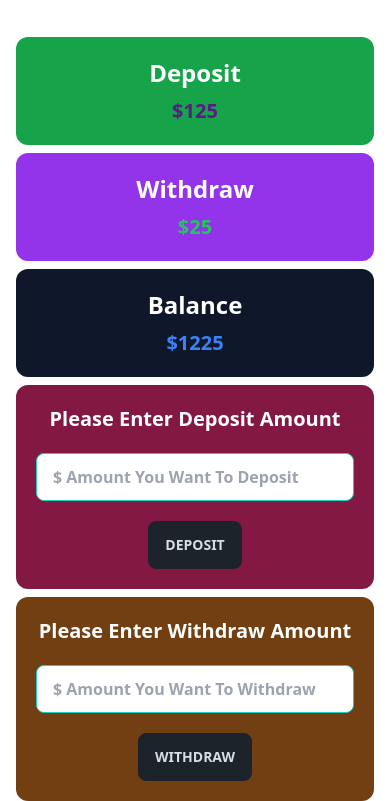
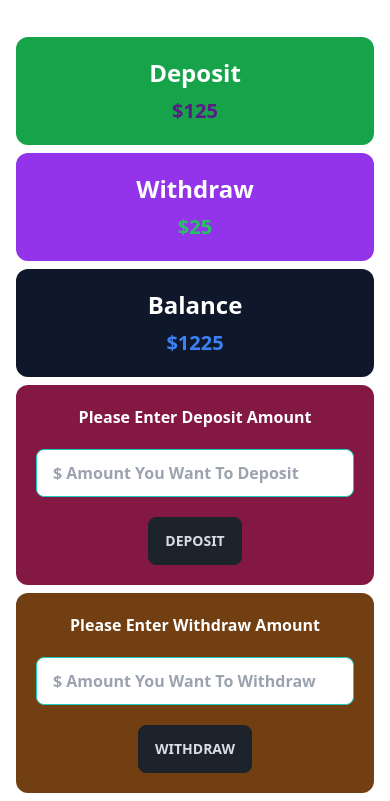
Before and after one commit to Md-Nadim-Mir/NS-IT-Central-Bank, a plain HTML site: page bank.html in a window 390 px wide. Shown: the part 123-924 px from the top of the page. Drawn offline with nearby package versions, Linux system fonts and the light colour scheme.

Commit message:
all is ok

```diff
--- a/bank.html
+++ b/bank.html
@@ -75,7 +75,7 @@
             <!-- deposit field -->
 
             <div class="bg-pink-900 p-5 md:p-10  w-full gap-2  rounded-xl mt-2 mb-2">
-                <h1 class="text-xl md:text-2xl text-white font-semibold">Please  Enter  Deposit Amount</h1>
+                <h1 class="text-base md:text-2xl text-white font-semibold">Please  Enter  Deposit Amount</h1>
 
                 <input id="deposit-input" type="text" placeholder="$ Amount You Want To Deposit" class="text-purple-800 font-extrabold my-5 input input-bordered input-accent w-full max-w-xs" />
 
@@ -85,7 +85,7 @@
             <!-- Withdraw field -->
 
             <div class="bg-yellow-900 p-5 md:p-10 w-full gap-2  rounded-xl ">
-                <h1 class="text-xl md:text-2xl  text-white font-semibold">Please  Enter  Withdraw Amount</h1>
+                <h1 class="text-base md:text-2xl  text-white font-semibold">Please  Enter  Withdraw Amount</h1>
 
                 <input id="withdraw-input" type="text" placeholder="$ Amount You Want To Withdraw" class="text-purple-800 font-extrabold my-5 input input-bordered input-accent w-full max-w-xs" />
 
```
